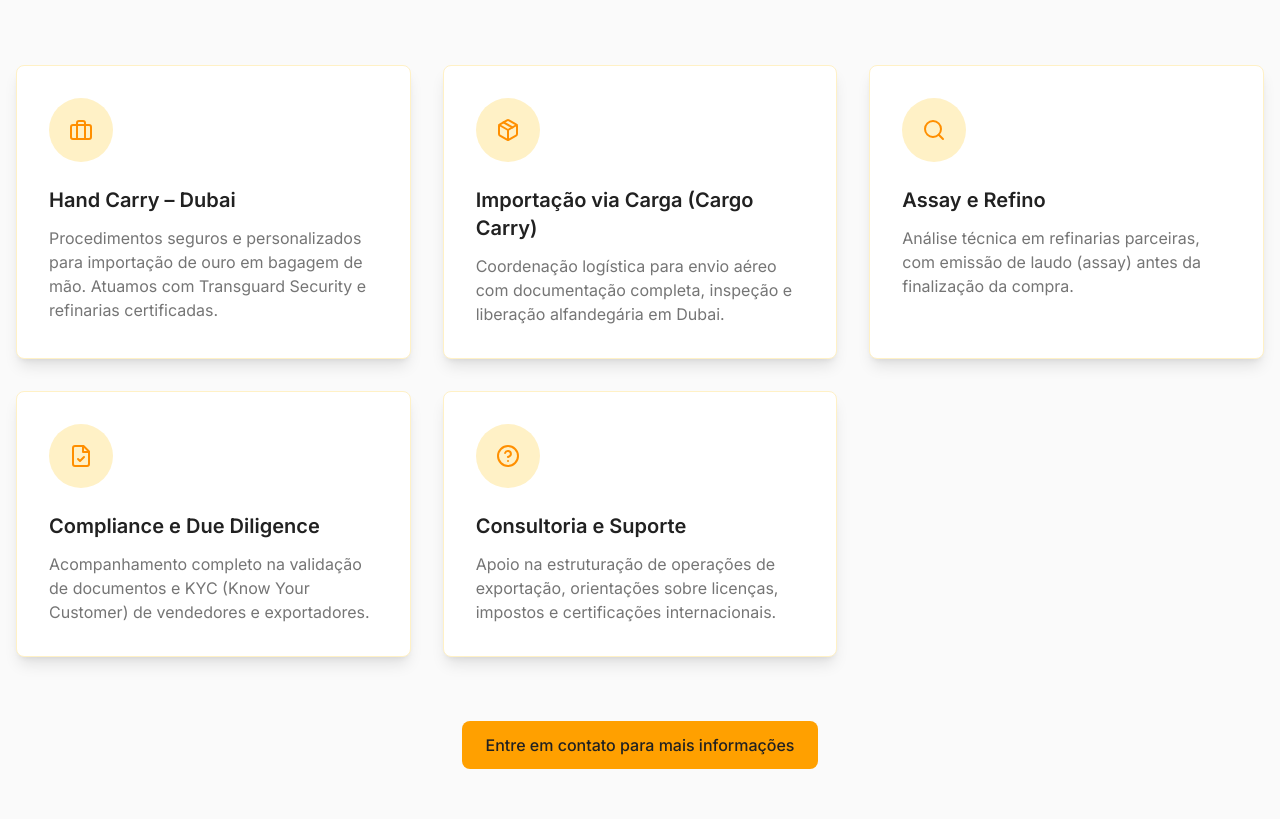
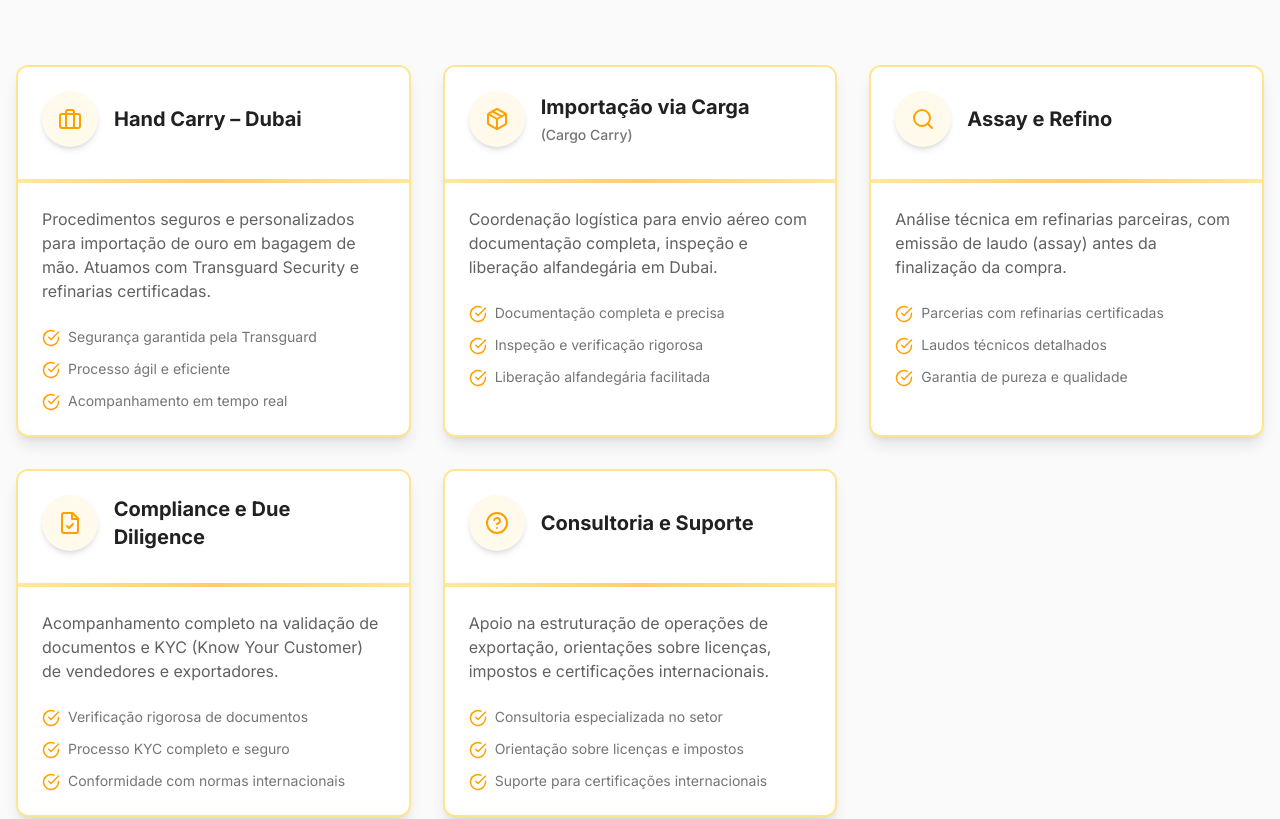
Before and after one commit to wesleygurgel/gemstone-front, a React (Vite) app: page / in a window 1280 px wide. Shown: the part 1880-2699 px from the top of the page. Built offline with nearby package versions, Linux system fonts and the light colour scheme.

Commit message:
fix: Services.tsx

```diff
--- a/src/components/sections/Services.tsx
+++ b/src/components/sections/Services.tsx
@@ -1,31 +1,61 @@
 import { motion } from 'framer-motion';
-import { Briefcase, Package, Search, FileCheck, HelpCircle } from 'lucide-react';
+import { Briefcase, Package, Search, FileCheck, HelpCircle, CheckCircle } from 'lucide-react';
 
 const services = [
   {
     icon: <Briefcase size={24} />,
     title: 'Hand Carry – Dubai',
-    description: 'Procedimentos seguros e personalizados para importação de ouro em bagagem de mão. Atuamos com Transguard Security e refinarias certificadas.'
+    subtitle: '',
+    description: 'Procedimentos seguros e personalizados para importação de ouro em bagagem de mão. Atuamos com Transguard Security e refinarias certificadas.',
+    benefits: [
+      'Segurança garantida pela Transguard',
+      'Processo ágil e eficiente',
+      'Acompanhamento em tempo real'
+    ]
   },
   {
     icon: <Package size={24} />,
-    title: 'Importação via Carga (Cargo Carry)',
-    description: 'Coordenação logística para envio aéreo com documentação completa, inspeção e liberação alfandegária em Dubai.'
+    title: 'Importação via Carga',
+    subtitle: '(Cargo Carry)',
+    description: 'Coordenação logística para envio aéreo com documentação completa, inspeção e liberação alfandegária em Dubai.',
+    benefits: [
+      'Documentação completa e precisa',
+      'Inspeção e verificação rigorosa',
+      'Liberação alfandegária facilitada'
+    ]
   },
   {
     icon: <Search size={24} />,
     title: 'Assay e Refino',
-    description: 'Análise técnica em refinarias parceiras, com emissão de laudo (assay) antes da finalização da compra.'
+    subtitle: '',
+    description: 'Análise técnica em refinarias parceiras, com emissão de laudo (assay) antes da finalização da compra.',
+    benefits: [
+      'Parcerias com refinarias certificadas',
+      'Laudos técnicos detalhados',
+      'Garantia de pureza e qualidade'
+    ]
   },
   {
     icon: <FileCheck size={24} />,
     title: 'Compliance e Due Diligence',
-    description: 'Acompanhamento completo na validação de documentos e KYC (Know Your Customer) de vendedores e exportadores.'
+    subtitle: '',
+    description: 'Acompanhamento completo na validação de documentos e KYC (Know Your Customer) de vendedores e exportadores.',
+    benefits: [
+      'Verificação rigorosa de documentos',
+      'Processo KYC completo e seguro',
+      'Conformidade com normas internacionais'
+    ]
   },
   {
     icon: <HelpCircle size={24} />,
     title: 'Consultoria e Suporte',
-    description: 'Apoio na estruturação de operações de exportação, orientações sobre licenças, impostos e certificações internacionais.'
+    subtitle: '',
+    description: 'Apoio na estruturação de operações de exportação, orientações sobre licenças, impostos e certificações internacionais.',
+    benefits: [
+      'Consultoria especializada no setor',
+      'Orientação sobre licenças e impostos',
+      'Suporte para certificações internacionais'
+    ]
   }
 ];
 
@@ -54,21 +84,55 @@ const Services = () => {
           </motion.p>
         </div>
 
-        <div className="grid grid-cols-1 md:grid-cols-2 lg:grid-cols-3 gap-8">
+        <div className="grid grid-cols-1 md:grid-cols-2 lg:grid-cols-3 gap-8 lg:justify-items-center">
           {services.map((service, index) => (
             <motion.div
               key={index}
-              className="bg-white p-8 rounded-lg shadow-lg border border-gold-100 hover:border-gold-300 transition-colors"
+              className="bg-white rounded-xl shadow-lg border-2 border-gold-200 flex flex-col h-full relative overflow-hidden group transition-all duration-300 hover:shadow-xl hover:border-gold-400 hover:translate-y-[-4px]"
               initial={{ opacity: 0, y: 20 }}
               whileInView={{ opacity: 1, y: 0 }}
               viewport={{ once: true }}
               transition={{ duration: 0.5, delay: 0.1 * index }}
             >
-              <div className="w-16 h-16 bg-gold-100 text-gold-600 rounded-full flex items-center justify-center mb-6">
-                {service.icon}
+              {/* Header with solid background */}
+              <div className="bg-white p-6">
+                <div className="flex items-center mb-2">
+                  <div className="w-14 h-14 bg-gold-50 rounded-full flex items-center justify-center mr-4 shadow-md">
+                    <span className="text-gold-500">
+                      {service.icon}
+                    </span>
+                  </div>
+                  <div>
+                    <h3 className="text-xl font-bold text-black-900">
+                      {service.title}
+                    </h3>
+                    {service.subtitle && (
+                      <p className="text-sm font-medium text-black-600 mt-1">
+                        {service.subtitle}
+                      </p>
+                    )}
+                  </div>
+                </div>
               </div>
-              <h3 className="text-xl font-semibold text-black-900 mb-3">{service.title}</h3>
-              <p className="text-black-600">{service.description}</p>
+
+              {/* Gold divider with animation effect */}
+              <div className="h-1 bg-gradient-to-r from-gold-300 via-gold-500 to-gold-300 animate-pulse"></div>
+
+              {/* Main content */}
+              <div className="p-6 flex-grow">
+                <p className="text-black-700 mb-6">{service.description}</p>
+
+                {/* Benefits list */}
+                <div className="space-y-3">
+                  {service.benefits.map((benefit, i) => (
+                    <div key={i} className="flex items-start">
+                      <CheckCircle size={18} className="text-gold-500 mr-2 mt-0.5 flex-shrink-0" />
+                      <p className="text-black-600 text-sm">{benefit}</p>
+                    </div>
+                  ))}
+                </div>
+              </div>
+
             </motion.div>
           ))}
         </div>
@@ -80,7 +144,7 @@ const Services = () => {
           viewport={{ once: true }}
           transition={{ duration: 0.5, delay: 0.4 }}
         >
-          <a href="#contact" className="btn bg-gold-500 text-black-900 hover:bg-gold-400">
+          <a href="#contact" className="btn bg-gold-500 text-black-900 hover:bg-gold-400 px-8 py-4 text-lg shadow-md hover:shadow-lg transition-all duration-300">
             Entre em contato para mais informações
           </a>
         </motion.div>
```
